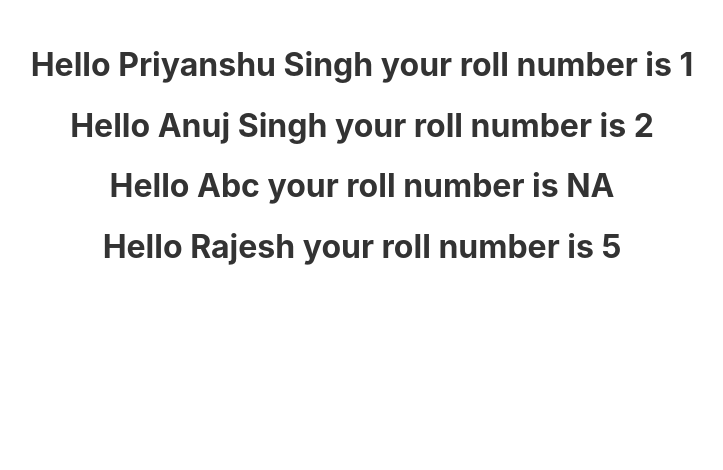
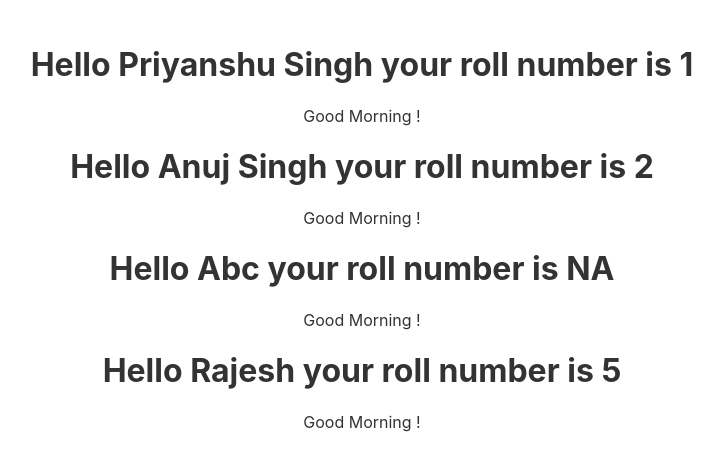
Before and after one commit to CHEEMS-1206/svelte-sveltekit, a Svelte app in the folder svelte-tutorial/: page / in a window 1280 px wide. Shown: the top 470 px of the page, without its empty margins (278-1001 px from the left). Built offline with nearby package versions, Linux system fonts and the light colour scheme.

Commit message:
context api in svelte

```diff
--- a/svelte-tutorial/src/App.svelte
+++ b/svelte-tutorial/src/App.svelte
@@ -11,6 +11,10 @@
 		name : "Rajesh",
 		rollNum : 5
 	}
+	// setting the context for child to access
+	import { setContext } from "svelte";
+	const contextValue = "Good Morning !"
+	setContext("contextKey", contextValue)
 </script>
 
 <main>
--- a/svelte-tutorial/src/components/Greet.svelte
+++ b/svelte-tutorial/src/components/Greet.svelte
@@ -1,9 +1,13 @@
 <script>
+    // importing getContext to get value from context API
+    import {getContext} from 'svelte'
     // export props name from child component and bind them in content
     export let name = "Abc", rollNum = "NA"
+    const contextValue = getContext("contextKey")
 </script>
 <main>
     <h1>Hello {name} your roll number is {rollNum}</h1>
+    <p>{contextValue}</p>
 </main>
 <style>
 
```
Also changed, not shown: 1 other file (tests, documents, lock files or other folders).
